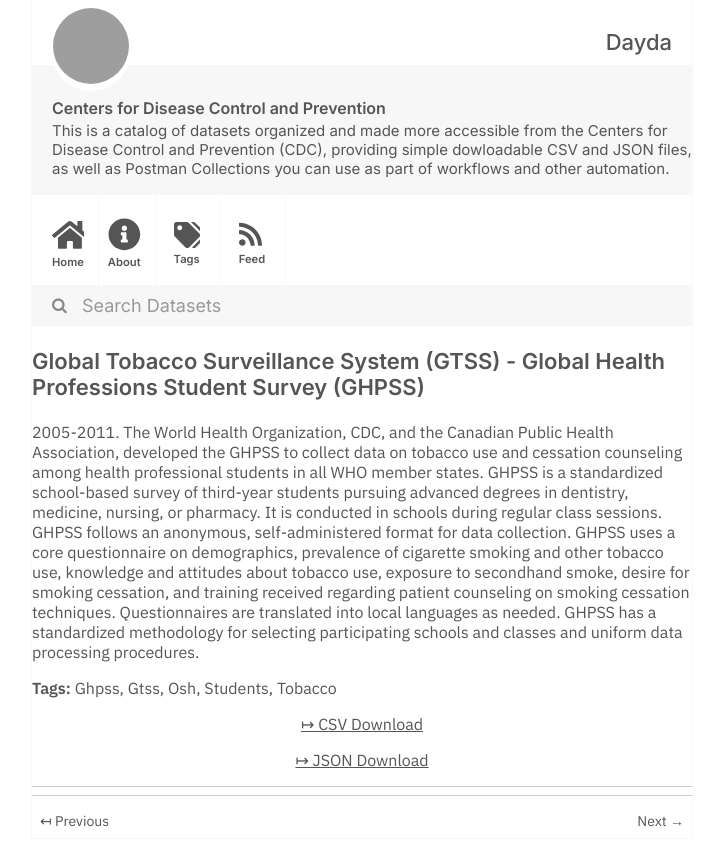
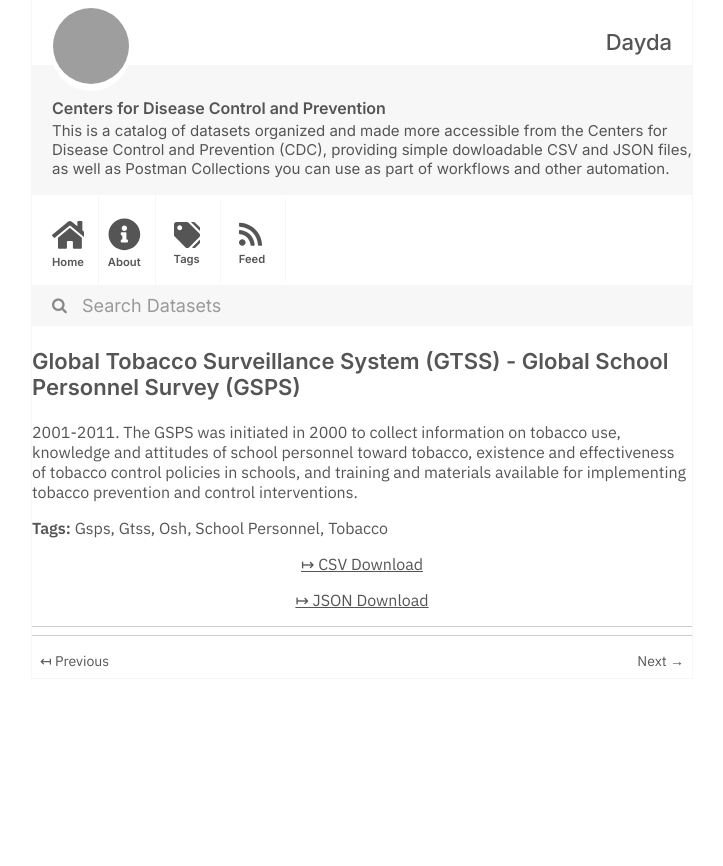
Before and after one commit to dayda-entities/centers-for-disease-control-and-prevention, a Jekyll site: the page built from _posts/2020-11-12-global-tobacco-surveillance-sy.md, in a window 1280 px wide, cut to the strip 0-866 px from the top of the page. Shown: the whole strip, without its empty margins (278-1001 px from the left). Built offline with Jekyll 4.4.1, drawn with Linux system fonts in a browser that asks for light colours; grey boxes are pictures that could not be loaded.

Commit message:
Publish Data

```diff
--- a/_posts/2020-11-12-global-tobacco-surveillance-sy.md
+++ b/_posts/2020-11-12-global-tobacco-surveillance-sy.md
@@ -1,21 +1,21 @@
 ---
 title: >-
-  Global Tobacco Surveillance System (GTSS) - Global Health Professions Student
-  Survey (GHPSS)
-created: '2020-11-12T12:16:58.341042'
-modified: '2021-04-21T19:42:49.840770'
+  Global Tobacco Surveillance System (GTSS) - Global School Personnel Survey
+  (GSPS)
+created: '2020-11-12T12:13:04.270685'
+modified: '2021-04-21T19:14:33.364396'
 state: active
 type: dataset
 tags:
-  - Ghpss
+  - Gsps
   - Gtss
   - Osh
-  - Students
+  - School Personnel
   - Tobacco
 groups: []
-csv_url: 'https://data.cdc.gov/api/views/x6ag-8y7r/rows.csv?accessType=DOWNLOAD'
-json_url: 'https://data.cdc.gov/api/views/x6ag-8y7r/rows.json?accessType=DOWNLOAD'
+csv_url: 'https://data.cdc.gov/api/views/5hns-mwci/rows.csv?accessType=DOWNLOAD'
+json_url: 'https://data.cdc.gov/api/views/5hns-mwci/rows.json?accessType=DOWNLOAD'
 layout: post
 
 ---
-2005-2011. The World Health Organization, CDC, and the Canadian Public Health Association, developed the GHPSS to collect data on tobacco use and cessation counseling among health professional students in all WHO member states. GHPSS is a standardized school-based survey of third-year students pursuing advanced degrees in dentistry, medicine, nursing, or pharmacy. It is conducted in schools during regular class sessions. GHPSS follows an anonymous, self-administered format for data collection. GHPSS uses a core questionnaire on demographics, prevalence of cigarette smoking and other tobacco use, knowledge and attitudes about tobacco use, exposure to secondhand smoke, desire for smoking cessation, and training received regarding patient counseling on smoking cessation techniques. Questionnaires are translated into local languages as needed. GHPSS has a standardized methodology for selecting participating schools and classes and uniform data processing procedures.
+2001-2011. The GSPS was initiated in 2000 to collect information on tobacco use, knowledge and attitudes of school personnel toward tobacco, existence and effectiveness of tobacco control policies in schools, and training and materials available for implementing tobacco prevention and control interventions.
```
